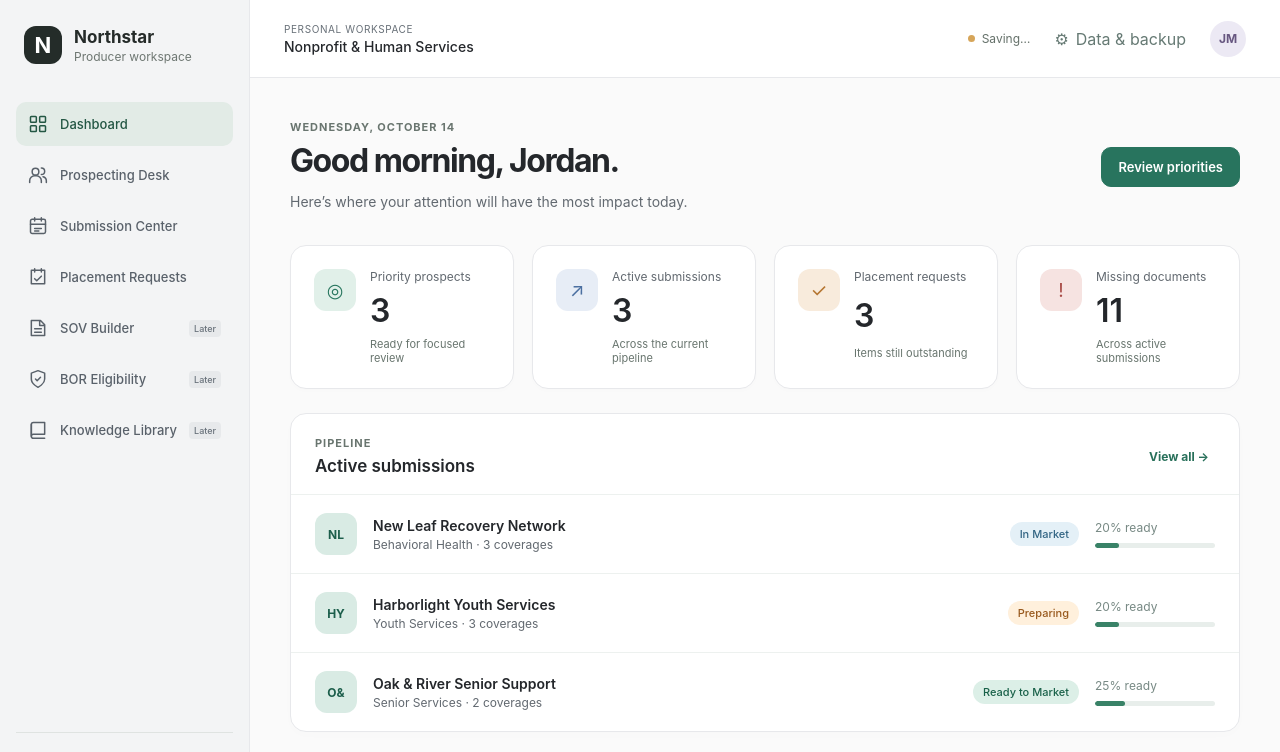
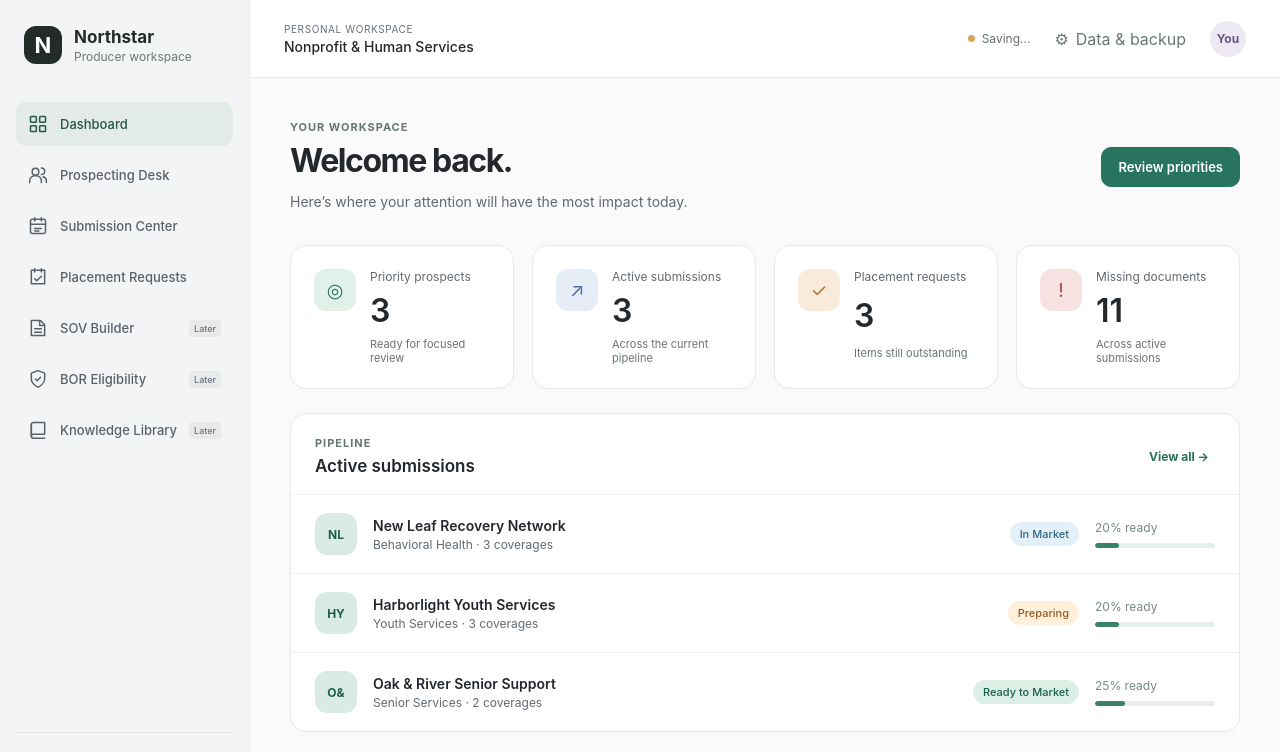
Before and after one commit to jhipsman/Insurance-production-workspace, a React (Vite) app: page / in a window 1280 px wide. Shown: the top 752 px of the page. Built offline with nearby package versions, Linux system fonts and the light colour scheme.

Commit message:
Remove fictional user name and initials from workspace

```diff
--- a/src/App.tsx
+++ b/src/App.tsx
@@ -19,7 +19,7 @@ export default function App() {
   async function reset(){if(!window.confirm('Replace local workspace data with the fictional demonstration set?'))return;await clearWorkspace();setData(sampleData);setMessage('Fictional demonstration data restored.')}
   function createSubmission(p:Prospect){if(data.submissions.some(s=>s.prospectId===p.id)){setSection('submissions');return}const submission:Submission={id:`sub-${Date.now()}`,prospectId:p.id,accountName:p.name,industry:p.industry,stage:'Preparing',coverages:['General Liability'],updatedAt:new Date().toISOString().slice(0,10),followUp:new Date(Date.now()+7*86400000).toISOString().slice(0,10),crmUrl:p.crmUrl,checklist:[{id:`c-${Date.now()}-1`,label:'Five-year currently valued loss runs',complete:false,required:true},{id:`c-${Date.now()}-2`,label:'Expiring policies',complete:false,required:true},{id:`c-${Date.now()}-3`,label:'Review operations-specific application requirements',complete:false,required:true}]};setData(d=>({...d,submissions:[submission,...d.submissions]}));setSection('submissions')}
   if(!ready)return <div className="loading"><div className="brand-mark">N</div><span>Opening local workspace…</span></div>
-  return <div className="app"><Sidebar active={section} onChange={setSection} open={mobile} onClose={()=>setMobile(false)}/>{mobile&&<div className="mobile-shade" onClick={()=>setMobile(false)}/>}<main className="main"><header className="topbar"><button className="menu-btn" onClick={()=>setMobile(true)}>☰</button><div className="workspace-label"><span>Personal workspace</span><strong>Nonprofit & Human Services</strong></div><div className="top-actions"><span className={`save-state ${saved?'saved':''}`}><i/>{saved?'Saved locally':'Saving…'}</span><button className="icon-btn has-label" onClick={()=>setSettings(true)}>⚙ <span>Data & backup</span></button><div className="user-avatar">JM</div></div></header>
+  return <div className="app"><Sidebar active={section} onChange={setSection} open={mobile} onClose={()=>setMobile(false)}/>{mobile&&<div className="mobile-shade" onClick={()=>setMobile(false)}/>}<main className="main"><header className="topbar"><button className="menu-btn" onClick={()=>setMobile(true)}>☰</button><div className="workspace-label"><span>Personal workspace</span><strong>Nonprofit & Human Services</strong></div><div className="top-actions"><span className={`save-state ${saved?'saved':''}`}><i/>{saved?'Saved locally':'Saving…'}</span><button className="icon-btn has-label" onClick={()=>setSettings(true)}>⚙ <span>Data & backup</span></button><div className="user-avatar" aria-label="Personal workspace">You</div></div></header>
       {section==='dashboard'&&<Dashboard data={data} navigate={setSection}/>} {section==='prospects'&&<Prospects data={data} setData={setData} createSubmission={createSubmission}/>} {section==='submissions'&&<Submissions data={data} setData={setData}/>} {section==='placement'&&<Placement data={data} setData={setData}/>} {(section==='sov'||section==='bor'||section==='library')&&<FutureModule type={section}/>}
     </main>{message&&<div className="global-toast">{message}<button onClick={()=>setMessage('')}>×</button></div>}
     {settings&&<Modal title="Data & backup" onClose={()=>setSettings(false)}><p className="modal-intro">Workspace records are stored in this browser using IndexedDB. Download regular backups, especially before browser or device maintenance.</p><div className="setting-actions"><button onClick={backup}><span className="setting-icon"><Icon name="upload"/></span><div><strong>Download backup</strong><small>Save all workspace data as JSON</small></div><span>→</span></button><button onClick={()=>restoreRef.current?.click()}><span className="setting-icon">↙</span><div><strong>Restore backup</strong><small>Replace workspace data from a Northstar file</small></div><span>→</span></button><input hidden type="file" accept="application/json,.json" ref={restoreRef} onChange={e=>restore(e.target.files?.[0])}/><button onClick={reset}><span className="setting-icon">↻</span><div><strong>Restore demonstration data</strong><small>Reset to fictional sample accounts</small></div><span>→</span></button></div><div className="privacy-note"><strong>Privacy boundary</strong><p>The application does not transmit imported records. External CRM, Indio, and Tailwind links open only when you click them and remain subject to your organization’s policies.</p></div></Modal>}
--- a/src/pages/Dashboard.tsx
+++ b/src/pages/Dashboard.tsx
@@ -11,7 +11,7 @@ export function Dashboard({ data, navigate }: { data: WorkspaceData; navigate: (
     ['Missing documents', missing.length, 'Across active submissions', 'submissions'],
   ] as const
   return <div className="page dashboard-page">
-    <div className="page-title"><div><span className="eyebrow">Wednesday, October 14</span><h1>Good morning, Jordan.</h1><p>Here’s where your attention will have the most impact today.</p></div><button className="btn primary" onClick={() => navigate('prospects')}>Review priorities</button></div>
+    <div className="page-title"><div><span className="eyebrow">Your workspace</span><h1>Welcome back.</h1><p>Here’s where your attention will have the most impact today.</p></div><button className="btn primary" onClick={() => navigate('prospects')}>Review priorities</button></div>
     <div className="metric-grid">{metrics.map(([label, value, detail, target], index) => <button className="metric-card" key={label} onClick={() => navigate(target)}><div className={`metric-symbol tone-${index}`}>{['◎','↗','✓','!'][index]}</div><span>{label}</span><strong>{value}</strong><small>{detail}</small></button>)}</div>
     <div className="dashboard-grid">
       <section className="panel span-2"><div className="panel-head"><div><span className="eyebrow">Pipeline</span><h2>Active submissions</h2></div><button className="text-btn" onClick={() => navigate('submissions')}>View all →</button></div>
```
